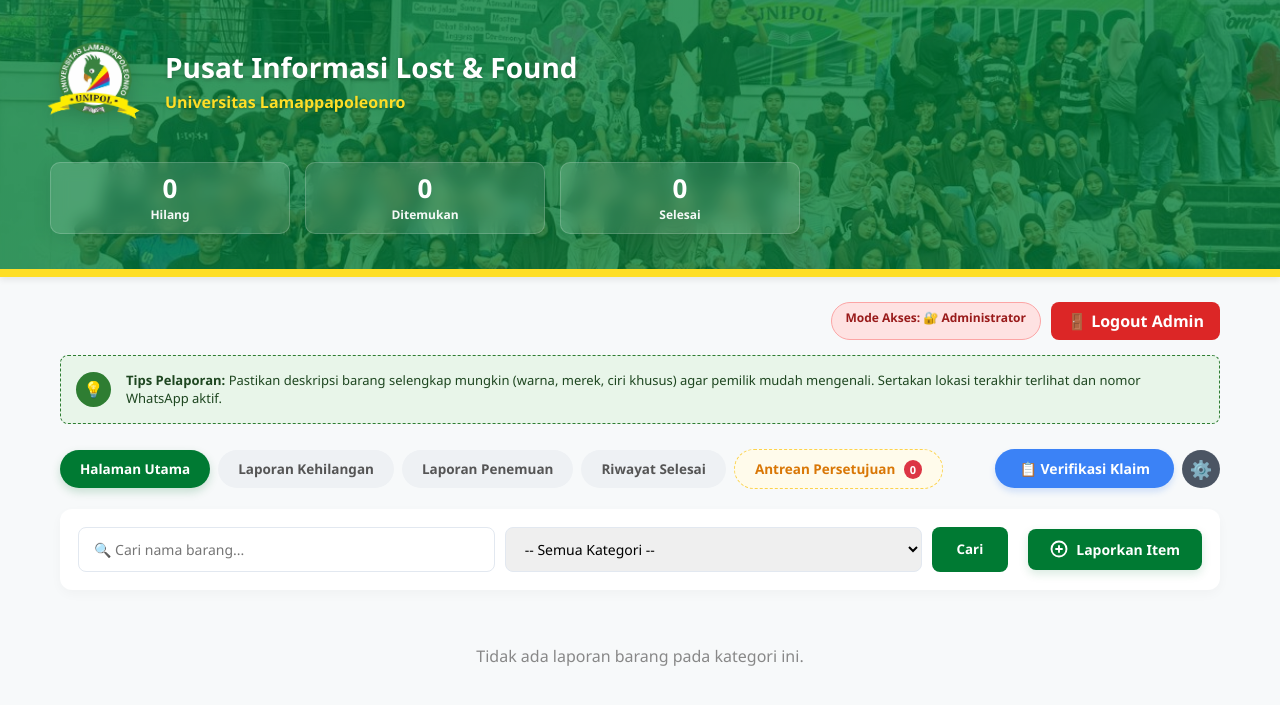
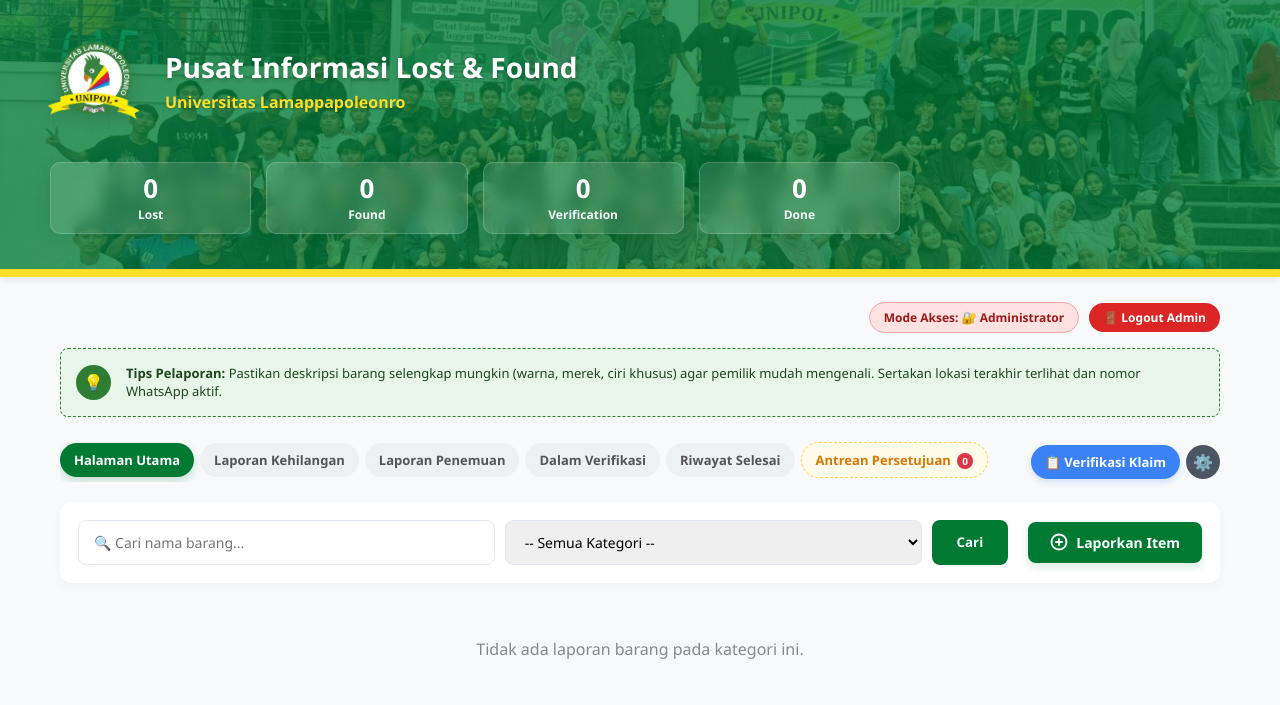
Before and after one commit to gh1n-moon/lostandfoundweb, a Flask app: page /index in a window 1280 px wide. Shown: the top 705 px of the page. Run offline with Flask 3, Linux system fonts and the light colour scheme; the visitor is signed in with stand-in values (Sample User, id 1); data comes from the database, SQL or seed files in the repository; data that the repository does not hold is empty.

Commit message:
some change

```diff
--- a/app.py
+++ b/app.py
@@ -44,20 +44,31 @@ def mengandung_kata_kasar(teks):
 # UTILITAS DATABASE (DENGAN RESTRUKTURISASI TABEL KATEGORI)
 # ==============================================================================
 def get_db_connection():
-    # 🟢 PERBAIKAN: Menggunakan variabel DB_FILE agar konsisten membaca berkas yang sama
     conn = sqlite3.connect(DB_FILE)
     conn.row_factory = sqlite3.Row
-
     cursor = conn.cursor()
 
-    # 1. Otomatis tambah kolom foto ke tabel barang jika belum ada
+    # Auto-add foto jika belum ada
     try:
         cursor.execute("ALTER TABLE barang ADD COLUMN foto TEXT DEFAULT 'default.jpg';")
         conn.commit()
     except sqlite3.OperationalError:
         pass
 
-    # 2. OTOMATIS BUAT TABEL KLAIM BARU JIKALAU BELUM ADA
+    # Auto-add nama_pelapor jika belum ada
+    try:
+        cursor.execute("ALTER TABLE barang ADD COLUMN nama_pelapor TEXT DEFAULT '-';")
+        conn.commit()
+    except sqlite3.OperationalError:
+        pass
+
+    # 🟢 Auto-add jenis_klaim ke tabel klaim
+    try:
+        cursor.execute("ALTER TABLE klaim ADD COLUMN jenis_klaim TEXT DEFAULT 'Pengklaim';")
+        conn.commit()
+    except sqlite3.OperationalError:
+        pass
+
     cursor.execute('''
         CREATE TABLE IF NOT EXISTS klaim (
             id INTEGER PRIMARY KEY AUTOINCREMENT,
@@ -67,11 +78,11 @@ def get_db_connection():
             wa_klaim TEXT NOT NULL,
             bukti_detail TEXT NOT NULL,
             tanggal_klaim TEXT NOT NULL,
+            jenis_klaim TEXT DEFAULT 'Pengklaim',
             FOREIGN KEY (barang_id) REFERENCES barang (id)
         )
     ''')
     conn.commit()
-
     return conn
 
 def init_db():
@@ -157,6 +168,9 @@ def index():
     cursor.execute("SELECT COUNT(*) FROM barang WHERE tipe = 'Found'")
     total_ditemukan = cursor.fetchone()[0]
 
+    cursor.execute("SELECT COUNT(*) FROM barang WHERE tipe = 'Dalam_Proses_Klaim'")
+    total_verifikasi = cursor.fetchone()[0]
+
     cursor.execute("SELECT COUNT(*) FROM barang WHERE tipe = 'Done'")
     total_selesai = cursor.fetchone()[0]
 
@@ -174,6 +188,8 @@ def index():
         query += " AND tipe = 'Found'"
     elif status_tab == 'Done':
         query += " AND tipe = 'Done'"
+    elif status_tab == 'Dalam_Proses_Klaim':
+        query += " AND tipe = 'Dalam_Proses_Klaim'"
     elif status_tab == 'Pending' and role_aktif == 'admin':
         query += " AND tipe LIKE 'Pending_%'"
     else:
@@ -207,6 +223,7 @@ def index():
                            tab_aktif=status_tab,
                            hilang=total_hilang,
                            ditemukan=total_ditemukan,
+                           verifikasi_count=total_verifikasi,
                            selesai=total_selesai,
                            pending_count=total_pending,
                            kategori_list=kategori_db,
@@ -257,7 +274,7 @@ def hapus(barang_id):
 # ==============================================================================
 @app.route('/laporkan', methods=['GET', 'POST'])
 def laporkan():
-    role_aktif = "admin" if session.get("admin") else "guest"
+    role_aktif = request.args.get('role', 'guest')
     pesan_error = None
 
     conn = get_db_connection()
@@ -265,6 +282,7 @@ def laporkan():
 
     if request.method == 'POST':
         tipe = request.form.get('tipe')
+        nama_pelapor = request.form.get('nama_pelapor') # 🟢 Tangkap input nama pelapor
         nama = request.form.get('nama')
         kategori = request.form.get('kategori')
         lokasi = request.form.get('lokasi')
@@ -275,20 +293,13 @@ def laporkan():
         cursor.execute("SELECT * FROM daftar_kategori ORDER BY id ASC")
         kategori_db = cursor.fetchall()
 
-        if mengandung_kata_kasar(nama) or mengandung_kata_kasar(lokasi) or mengandung_kata_kasar(deskripsi):
+        # Validasi kata kasar termasuk nama pelapor
+        if mengandung_kata_kasar(nama_pelapor) or mengandung_kata_kasar(nama) or mengandung_kata_kasar(lokasi) or mengandung_kata_kasar(deskripsi):
             pesan_error = "Laporan ditolak! Harap tidak menggunakan kata-kata kasar/sensitif."
             conn.close()
             return render_template('laporkan.html', error=pesan_error, role=role_aktif, kategori_list=kategori_db)
 
         file_foto = request.files.get('foto_barang')
-        print("==============")
-        print(request.files)
-
-        if file_foto:
-            print(file_foto.filename)
-        else:
-            print("Tidak ada file")
-        print("==============")
         if file_foto and file_foto.filename != '':
             filename = secure_filename(file_foto.filename)
             jalur_simpan = os.path.join(app.config['UPLOAD_FOLDER'], filename)
@@ -298,73 +309,81 @@ def laporkan():
 
         status_pending = f"Pending_{tipe}"
 
+        # 🟢 SIMPAN KE DB DENGAN KOLOM nama_pelapor
         cursor.execute('''
-            INSERT INTO barang (tipe, nama, kategori, lokasi, deskripsi, kontak, tanggal, foto)
-            VALUES (?, ?, ?, ?, ?, ?, ?, ?)
-        ''', (status_pending, nama, kategori, lokasi, deskripsi, kontak, tanggal_sekarang, filename))
+            INSERT INTO barang (tipe, nama_pelapor, nama, kategori, lokasi, deskripsi, kontak, tanggal, foto)
+            VALUES (?, ?, ?, ?, ?, ?, ?, ?, ?)
+        ''', (status_pending, nama_pelapor, nama, kategori, lokasi, deskripsi, kontak, tanggal_sekarang, filename))
 
         conn.commit()
         conn.close()
 
         flash("Laporan Anda berhasil dikirim! Laporan sedang berada dalam antrean peninjauan Admin sebelum diterbitkan ke publik.", "sukses_pending")
-        return redirect(url_for('index'))
+        return redirect(url_for('index', role=role_aktif))
 
     cursor.execute("SELECT * FROM daftar_kategori ORDER BY id ASC")
     kategori_db = cursor.fetchall()
     conn.close()
 
     return render_template('laporkan.html', role=role_aktif, error=pesan_error, kategori_list=kategori_db)
-
 # ==============================================================================
 # FITUR 3: PROSES KLAIM DINAMIS (POST LEWAT MODAL POP-UP / HALAMAN TERPISAH)
 # ==============================================================================
-@app.route('/klaim_proses', methods=['POST'])
-def klaim_proses():
-    print("=== MASUK ROUTE KLAIM ===")
-    print(request.form)
-
-    barang_id = request.form.get("barang_id")
-
-    nama = request.form.get("nama_pengklaim") or request.form.get("nama_penemu")
-    nim = request.form.get("nim_pengklaim") or request.form.get("nim_penemu")
-    wa = request.form.get("wa_pengklaim") or request.form.get("wa_penemu")
-    pesan = request.form.get("pesan_pengklaim") or request.form.get("pesan_penemu")
-
-    print(barang_id, nama, nim, wa, pesan)
-
-    if not all([barang_id, nama, nim, wa, pesan]):
-        flash("Semua kolom wajib diisi!", "gagal")
-        return redirect(url_for("index"))
+@app.route('/klaim/<int:barang_id>', methods=['GET', 'POST'])
+def klaim(barang_id):
+    if session.get('admin'):
+        role_aktif = 'admin'
+    else:
+        role_aktif = request.args.get('role', 'guest')
 
     conn = get_db_connection()
     cursor = conn.cursor()
 
+    cursor.execute("SELECT * FROM barang WHERE id = ?", (barang_id,))
+    barang_data = cursor.fetchone()
+
+    if not barang_data:
+        conn.close()
+        flash("Data barang tidak ditemukan!", "gagal")
+        return redirect(url_for('index', role=role_aktif))
+
+    if request.method == 'GET':
+        conn.close()
+        return render_template('klaim.html', item=barang_data, role=role_aktif)
+
+    nama_klaim = request.form.get('nama_klaim')
+    wa_klaim = request.form.get('wa_klaim')
+    bukti_detail = request.form.get('bukti_detail')
+    nim_klaim = "-"
     tanggal_sekarang = datetime.now().strftime("%Y-%m-%d %H:%M")
 
-    cursor.execute("""
-        INSERT INTO klaim
-        (barang_id, nama_klaim, nim_klaim, wa_klaim, bukti_detail, tanggal_klaim)
-        VALUES (?, ?, ?, ?, ?, ?)
-    """, (
-        barang_id,
-        nama,
-        nim,
-        wa,
-        pesan,
-        tanggal_sekarang
-    ))
+    # 🟢 Tangkap jenis_klaim langsung dari formulir modal ('Pengklaim' atau 'Penemu')
+    jenis_peran = request.form.get('jenis_klaim', 'Pengklaim')
 
-    cursor.execute("""
-        UPDATE barang
-        SET tipe='Dalam_Proses_Klaim'
-        WHERE id=?
-    """, (barang_id,))
+    if not nama_klaim or not wa_klaim or not bukti_detail:
+        conn.close()
+        flash("Semua kolom formulir wajib diisi!", "gagal")
+        return redirect(url_for('index', role=role_aktif))
+
+    if mengandung_kata_kasar(nama_klaim) or mengandung_kata_kasar(bukti_detail):
+        conn.close()
+        flash("Permintaan ditolak! Harap tidak menggunakan kata-kata kasar.", "gagal")
+        return redirect(url_for('index', role=role_aktif))
+
+    # Simpan ke database beserta jenis peran
+    cursor.execute('''
+        INSERT INTO klaim (barang_id, nama_klaim, nim_klaim, wa_klaim, bukti_detail, tanggal_klaim, jenis_klaim)
+        VALUES (?, ?, ?, ?, ?, ?, ?)
+    ''', (barang_id, nama_klaim, nim_klaim, wa_klaim, bukti_detail, tanggal_sekarang, jenis_peran))
+
+    # Update status barang agar terkunci sementara
+    cursor.execute("UPDATE barang SET tipe = 'Dalam_Proses_Klaim' WHERE id = ?", (barang_id,))
 
     conn.commit()
     conn.close()
 
-    flash("Informasi berhasil dikirim!", "sukses_pending")
-    return redirect(url_for("index"))
+    flash("Informasi berhasil dikirim! Admin akan segera meninjau laporan Anda.", "sukses_pending")
+    return redirect(url_for('index', role=role_aktif))
 # ==============================================================================
 # ROUTE BARU: MANAGEMENT KATEGORI (KHUSUS ADMIN)
 # ==============================================================================
@@ -415,7 +434,11 @@ def hapus_kategori(kat_id):
 @app.route('/admin/klaim')
 @admin_required
 def admin_klaim():
-    role_aktif = "admin"
+    role_aktif = request.args.get('role', 'guest')
+    if role_aktif != 'admin':
+        flash("Akses ditolak! Anda bukan admin.", "gagal")
+        return redirect(url_for('index'))
+
     conn = get_db_connection()
     cursor = conn.cursor()
 
@@ -424,6 +447,7 @@ def admin_klaim():
             klaim.*,
             barang.nama AS nama_barang,
             barang.tipe AS tipe_barang,
+            barang.nama_pelapor,
             barang.foto,
             barang.kontak AS kontak_pelapor
         FROM klaim
@@ -437,33 +461,32 @@ def admin_klaim():
 @app.route('/admin/proses_klaim/<int:klaim_id>/<string:tindakan>')
 @admin_required
 def proses_klaim(klaim_id, tindakan):
-
-    role_aktif = "admin"
+    role_aktif = request.args.get('role', 'guest')
+    if role_aktif != 'admin' and not session.get('admin'):
+        return "Akses Ditolak", 403
 
     conn = get_db_connection()
     cursor = conn.cursor()
 
-    cursor.execute('''
-        SELECT klaim.*, barang.kontak AS kontak_pelapor
-        FROM klaim
-        JOIN barang ON klaim.barang_id = barang.id
-        WHERE klaim.id = ?
-    ''', (klaim_id,))
+    cursor.execute("SELECT * FROM klaim WHERE id = ?", (klaim_id,))
     klaim_data = cursor.fetchone()
 
     if klaim_data:
         barang_id = klaim_data['barang_id']
 
         if tindakan == 'setujui':
+            # Jika disetujui -> Status barang berubah jadi 'Done' (Selesai)
             cursor.execute("UPDATE barang SET tipe = 'Done' WHERE id = ?", (barang_id,))
             cursor.execute("DELETE FROM klaim WHERE id = ?", (klaim_id,))
             flash("Klaim berhasil disetujui! Status barang kini 'Selesai'.", "sukses")
 
         elif tindakan == 'tolak':
-            cursor.execute("SELECT kontak FROM barang WHERE id = ?", (barang_id,))
-            barang_data = cursor.fetchone()
+            # 🟢 PENOLAKAN AKURAT: Dikembalikan sesuai jenis_klaim semula
+            # Jika yang mengajukan adalah 'Penemu' -> Barang asalnya 'Lost' (Kehilangan)
+            # Jika yang mengajukan adalah 'Pengklaim' -> Barang asalnya 'Found' (Penemuan)
+            jenis_k = klaim_data['jenis_klaim'] if 'jenis_klaim' in klaim_data.keys() else 'Pengklaim'
 
-            if barang_data and barang_data['kontak']:
+            if jenis_k == 'Penemu':
                 status_asal = 'Lost'
             else:
                 status_asal = 'Found'
@@ -474,7 +497,7 @@ def proses_klaim(klaim_id, tindakan):
 
         conn.commit()
     conn.close()
-    return redirect(url_for('admin_klaim'))
+    return redirect(url_for('admin_klaim', role=role_aktif))
 @app.route('/logout')
 def logout():
     session.clear()
--- a/templates/index.html
+++ b/templates/index.html
@@ -64,10 +64,10 @@
 
     .stats-container-header {
         display: grid;
-        grid-template-columns: repeat(3, 1fr);
+        grid-template-columns: repeat(4, 1fr);
         gap: 15px;
         width: 100%;
-        max-width: 750px;
+        max-width: 850px;
         margin: 12px 0 0 0;
     }
 
@@ -100,6 +100,7 @@
     .role-badge-container {
         display: flex;
         justify-content: flex-end;
+        align-items: center;
         margin-bottom: 15px;
     }
     .role-badge {
@@ -121,39 +122,43 @@
     .tips-icon { background: #2e7d32; color: white; width: 35px; height: 35px; border-radius: 50%; display: flex; align-items: center; justify-content: center; font-weight: bold; flex-shrink: 0; }
     .tips-text { font-size: 13px; color: #1e4620; line-height: 1.4; }
 
-    /* ==================== RENOVASI SUSUNAN NAVIGASI & PILLS ==================== */
+    /* ==================== PERBAIKAN SUSUNAN NAVIGASI & PILLS ==================== */
     .nav-wrapper {
         display: flex;
         justify-content: space-between;
         align-items: center;
-        gap: 15px;
+        gap: 10px;
         margin-bottom: 20px;
-        flex-wrap: wrap;
+        width: 100%;
     }
 
     .pills-container {
         display: flex;
-        gap: 8px;
-        flex-wrap: wrap;
+        gap: 6px;
         align-items: center;
+        flex-wrap: nowrap;
+        overflow-x: auto;
+        padding-bottom: 4px;
     }
 
     .admin-actions-container {
         display: flex;
         align-items: center;
-        gap: 8px;
+        gap: 6px;
+        flex-shrink: 0;
     }
 
     .pill-btn {
-        padding: 10px 20px;
+        padding: 8px 14px;
         border-radius: 20px;
         background: #eef1f4;
         color: #555;
         text-decoration: none;
-        font-weight: bold;
-        font-size: 13.5px;
+        font-weight: 600;
+        font-size: 13px;
         border: none;
         cursor: pointer;
+        white-space: nowrap;
         transition: all 0.3s cubic-bezier(0.25, 0.8, 0.25, 1);
     }
     .pill-btn:hover {
@@ -182,40 +187,42 @@
     .btn-verifikasi-nav {
         background-color: #3b82f6;
         color: white;
-        padding: 10px 24px;
+        padding: 8px 14px;
         border-radius: 50px;
         text-decoration: none;
-        font-weight: bold;
-        font-size: 14px;
+        font-weight: 600;
+        font-size: 13px;
         display: inline-flex;
         align-items: center;
-        gap: 6px;
+        gap: 5px;
+        white-space: nowrap;
         transition: all 0.3s cubic-bezier(0.25, 0.8, 0.25, 1);
-        box-shadow: 0 4px 6px rgba(59, 130, 246, 0.2);
+        box-shadow: 0 3px 6px rgba(59, 130, 246, 0.2);
     }
     .btn-verifikasi-nav:hover {
         background-color: #2563eb;
-        transform: translateY(-3px);
-        box-shadow: 0 8px 15px rgba(59, 130, 246, 0.4);
+        transform: translateY(-2px);
+        box-shadow: 0 6px 12px rgba(59, 130, 246, 0.3);
     }
 
     .btn-gear-admin {
         background-color: #4b5563;
         color: white;
-        width: 38px;
-        height: 38px;
+        width: 34px;
+        height: 34px;
         border-radius: 50%;
         text-decoration: none;
         display: inline-flex;
         align-items: center;
         justify-content: center;
+        flex-shrink: 0;
         transition: background-color 0.3s ease;
     }
     .btn-gear-admin:hover { background-color: #374151 !important; }
-    .btn-gear-admin .gear-icon { display: inline-block; transition: transform 0.6s ease; font-size: 18px; line-height: 1; }
+    .btn-gear-admin .gear-icon { display: inline-block; transition: transform 0.6s ease; font-size: 16px; line-height: 1; }
     .btn-gear-admin:hover .gear-icon { transform: rotate(180deg); }
 
-    /* ==================== RENOVASI TOOLBAR & TOMBOL LAPORAN ==================== */
+    /* ==================== TOOLBAR & TOMBOL LAPORAN ==================== */
     .toolbar-renovated {
         background: white;
         padding: 18px;
@@ -404,9 +411,10 @@
     </div>
 
     <div class="stats-container-header">
-        <div class="stat-card-header"><h2>{{ hilang }}</h2><p>Hilang</p></div>
-        <div class="stat-card-header"><h2>{{ ditemukan }}</h2><p>Ditemukan</p></div>
-        <div class="stat-card-header"><h2>{{ selesai }}</h2><p>Selesai</p></div>
+        <div class="stat-card-header"><h2>{{ hilang }}</h2><p>Lost</p></div>
+        <div class="stat-card-header"><h2>{{ ditemukan }}</h2><p>Found</p></div>
+        <div class="stat-card-header"><h2>{{ verifikasi_count }}</h2><p>Verification</p></div>
+        <div class="stat-card-header"><h2>{{ selesai }}</h2><p>Done</p></div>
     </div>
 </header>
 
@@ -418,7 +426,7 @@
             {% for category, message in messages %}
                 {% if category == 'sukses_pending' %}
                     <div id="customPopup" style="position: fixed; top: 0; left: 0; width: 100%; height: 100%; background: rgba(0,0,0,0.4); display: flex; align-items: center; justify-content: center; z-index: 9999; backdrop-filter: blur(4px);">
-                        <div style="background: white; padding: 30px; border-radius: 16px; box-shadow: 0 10px 25px rgba(0,0,0,0.15); max-width: 450px; width: 90%; text-align: center; border-top: 5px solid #10b981; transform: scale(0.9); animation: popIn 0.3s forwards cubic-bezier(0.175, 0.885, 0.32, 1.275);">
+                        <div style="background: white; padding: 30px; border-radius: 16px; box-shadow: 0 10px 25px rgba(0,0,0,0.15); max-width: 450px; width: 90%; text-align: center; border-top: 5px solid #10b981; transform: scale(0.9); animation: modalPop 0.3s forwards cubic-bezier(0.175, 0.885, 0.32, 1.275);">
                             <div style="font-size: 45px; margin-bottom: 15px;">🎉</div>
                             <h3 style="margin-bottom: 10px; color: #111827; font-size: 18px; font-weight: 700;">Berhasil Terkirim!</h3>
                             <p style="color: #4b5563; font-size: 14px; line-height: 1.5; margin-bottom: 20px;">{{ message }}</p>
@@ -435,24 +443,11 @@
     {% endwith %}
 
     <div class="role-badge-container">
-        {% if session.get('admin') %}
+        {% if session.get('admin') or role == 'admin' %}
             <span class="role-badge admin-mode">Mode Akses: 🔐 Administrator</span>
+            <a href="{{ url_for('logout') }}" style="background:#dc2626; color:white; padding:6px 14px; border-radius:20px; text-decoration:none; font-weight:bold; font-size:12px; margin-left:10px;">🚪 Logout Admin</a>
         {% else %}
             <span class="role-badge">Mode Akses: 👥 Guest</span>
-        {% endif %}
-     {% if session.get('admin') %}
-<a href="{{ url_for('logout') }}"
-style="
-background:#dc2626;
-color:white;
-padding:8px 16px;
-border-radius:8px;
-text-decoration:none;
-font-weight:bold;
-margin-left:10px;
-">
-🚪 Logout Admin
-</a>
         {% endif %}
     </div>
 
@@ -465,41 +460,23 @@ margin-left:10px;
 
     <div class="nav-wrapper">
         <div class="pills-container">
-    <a href="{{ url_for('index', status='all') }}"
-       class="pill-btn {% if tab_aktif == 'all' %}active{% endif %}">
-       Halaman Utama
-    </a>
+            <a href="{{ url_for('index', status='all', role=role) }}" class="pill-btn {% if tab_aktif == 'all' %}active{% endif %}">Halaman Utama</a>
+            <a href="{{ url_for('index', status='Lost', role=role) }}" class="pill-btn {% if tab_aktif == 'Lost' %}active{% endif %}">Laporan Kehilangan</a>
+            <a href="{{ url_for('index', status='Found', role=role) }}" class="pill-btn {% if tab_aktif == 'Found' %}active{% endif %}">Laporan Penemuan</a>
+            <a href="{{ url_for('index', status='Dalam_Proses_Klaim', role=role) }}" class="pill-btn {% if tab_aktif == 'Dalam_Proses_Klaim' %}active{% endif %}">Dalam Verifikasi</a>
+            <a href="{{ url_for('index', status='Done', role=role) }}" class="pill-btn {% if tab_aktif == 'Done' %}active{% endif %}">Riwayat Selesai</a>
 
-    <a href="{{ url_for('index', status='Lost') }}"
-       class="pill-btn {% if tab_aktif == 'Lost' %}active{% endif %}">
-       Laporan Kehilangan
-    </a>
-
-    <a href="{{ url_for('index', status='Found') }}"
-       class="pill-btn {% if tab_aktif == 'Found' %}active{% endif %}">
-       Laporan Penemuan
-    </a>
-
-    <a href="{{ url_for('index', status='Done') }}"
-       class="pill-btn {% if tab_aktif == 'Done' %}active{% endif %}">
-       Riwayat Selesai
-    </a>
-
-    {% if session.get('admin') %}
-    <a href="{{ url_for('index', status='Pending') }}"
-       class="pill-btn btn-pending-admin {% if tab_aktif == 'Pending' %}active{% endif %}">
-        Antrean Persetujuan
-        <span style="background:#dc3545;color:white;border-radius:50%;padding:2px 6px;font-size:11px;margin-left:5px;">
-            {{ pending_count }}
-        </span>
+            {% if session.get('admin') or role == 'admin' %}
+                <a href="{{ url_for('index', status='Pending', role=role) }}" class="pill-btn btn-pending-admin {% if tab_aktif == 'Pending' %}active{% endif %}">
+                    Antrean Persetujuan <span style="background:#dc3545;color:white;border-radius:50%;padding:1px 5px;font-size:10px;margin-left:3px;">{{ pending_count }}</span>
                 </a>
             {% endif %}
         </div>
 
-        {% if session.get('admin') %}
+        {% if session.get('admin') or role == 'admin' %}
             <div class="admin-actions-container">
-                <a href="/admin/klaim" class="btn-verifikasi-nav">📋 Verifikasi Klaim</a>
-                <a href="{{ url_for('kelola_kategori') }}" class="btn-gear-admin" title="Kelola Kategori">
+                <a href="/admin/klaim?role={{ role }}" class="btn-verifikasi-nav">📋 Verifikasi Klaim</a>
+                <a href="{{ url_for('kelola_kategori', role=role) }}" class="btn-gear-admin" title="Kelola Kategori">
                     <span class="gear-icon">⚙️</span>
                 </a>
             </div>
@@ -531,16 +508,18 @@ margin-left:10px;
 
     <div class="grid">
         {% for item in barang %}
-        <div class="card {% if 'Pending_' in item.tipe %}pending-border{% elif item.tipe == 'Lost' %}lost-border{% elif item.tipe == 'Done' %}done-border{% endif %}">
+        <div class="card {% if 'Pending_' in item.tipe or item.tipe == 'Dalam_Proses_Klaim' %}pending-border{% elif item.tipe == 'Lost' %}lost-border{% elif item.tipe == 'Done' %}done-border{% endif %}">
 
             {% if 'Pending_' in item.tipe %}
                 <span class="badge pending">⏳ Pending ({{ item.tipe.split('_')[1] }})</span>
+            {% elif item.tipe == 'Dalam_Proses_Klaim' %}
+                <span class="badge pending" style="background-color: #e0f2fe; color: #0369a1;">⏳ Under verification</span>
             {% elif item.tipe == 'Lost' %}
-                <span class="badge lost">🔴 Hilang</span>
+                <span class="badge lost">🔴 Lost</span>
             {% elif item.tipe == 'Found' %}
-                <span class="badge found">🟢 Ditemukan</span>
+                <span class="badge found">🟢 Found</span>
             {% else %}
-                <span class="badge done">⚪ Selesai</span>
+                <span class="badge done">⚪ Done</span>
             {% endif %}
 
             <h3>{{ item.nama }}</h3>
@@ -691,7 +662,7 @@ margin-left:10px;
 <script>
     // Fungsi buka modal penemuan (Mencari Pemilik)
     function openFoundModal(id, nama, kategori, lokasi) {
-        document.getElementById('modalBarangId').value = id;
+        document.getElementById('formFound').action = '/klaim/' + id;
         document.getElementById('modalBarangNama').innerText = nama;
         document.getElementById('modalBarangKategori').innerText = kategori;
         document.getElementById('modalBarangLokasi').innerText = lokasi;
@@ -700,7 +671,7 @@ margin-left:10px;
 
     // Fungsi buka modal klaim barang
     function openKlaimModal(id, nama, kategori, lokasi) {
-        document.getElementById('modalKlaimId').value = id;
+        document.getElementById('formKlaim').action = '/klaim/' + id;
         document.getElementById('modalKlaimNama').innerText = nama;
         document.getElementById('modalKlaimKategori').innerText = kategori;
         document.getElementById('modalKlaimLokasi').innerText = lokasi;
```
Also changed, not shown: other parts of templates/index.html (+26 -33 lines), templates/admin_klaim.html (+49 -20 lines), templates/laporkan.html (+6 -2 lines), static/uploads/WhatsApp_Image_2022-09-30_at_09.00.29.jpeg (added). Lines whose indentation alone changed are shown as unchanged.
